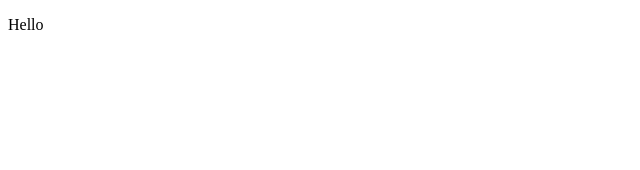
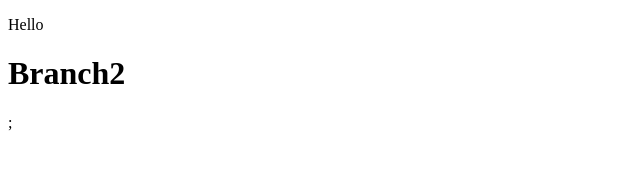
Before and after one commit to JayashSaini/Test2, a plain HTML site: page index.html in a window 1280 px wide. Shown: the whole page, without its empty margins (0-640 px from the left). Drawn offline with Linux system fonts and the light colour scheme.

Commit message:
Add text on branch

```diff
--- a/index.html
+++ b/index.html
@@ -7,5 +7,6 @@
 </head>
 <body>
     <P>Hello</P>
+    <h1>Branch2</h1>;
 </body>
 </html>
```
